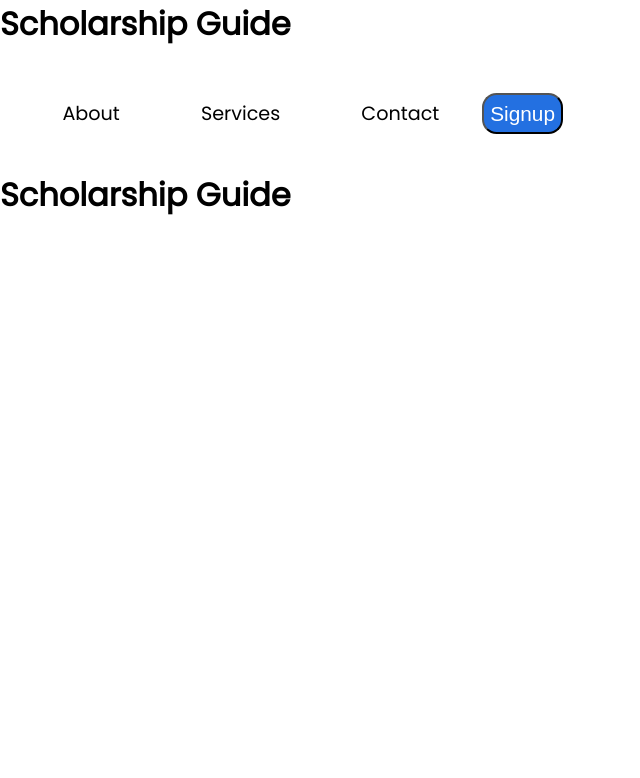
After one commit to hvsk004/ideathon-main, a Flask app: template templates/scholarship_guide.html in a window 1280 px wide. The commit adds this page. Shown: the top 778 px of the page, without its empty margins (0-640 px from the left). Run offline with Flask 3, Linux system fonts and the light colour scheme; the template is opened without the code that fills it, so the values that code supplies are empty.

Commit message:
Some changes

```diff
--- a/static/style.css
+++ b/static/style.css
@@ -62,7 +62,7 @@ nav
 }
 .serv{
     width:30%;
-    height: 70vh;
+    height: 90vh;
     text-align: center;
 }
 .servimg{
--- /dev/null
+++ b/templates/scholarship_guide.html
@@ -0,0 +1,30 @@
+<html lang="en">
+
+<head>
+    <meta charset="UTF-8">
+    <meta name="viewport" content="width=device-width, initial-scale=1.0">
+    <title>Scholarship Guide</title>
+    <link rel="stylesheet" href="/static/style.css">
+    <link href='https://fonts.googleapis.com/css?family=Poppins' rel='stylesheet'>
+</head>
+
+<body>
+    <h1>Scholarship Guide</h1>
+    <header>
+        <div>
+            <nav>
+                <a class="nlinks" href="/templates/index.html/#About">About</a>
+                <a class="nlinks" href="/templates/index.html/#Services">Services</a>
+                <a class="nlinks" href="/templates/contact.html">Contact</a>
+                <button class="signupbtn">Signup</button>
+            </nav>
+        </div>
+    </header>
+    <main>
+        <h1>
+            Scholarship Guide
+        </h1>
+    </main>
+</body>
+
+</html>
```
Also changed, not shown: templates/index.html (+21 -6 lines), templates/contact.html (added).
